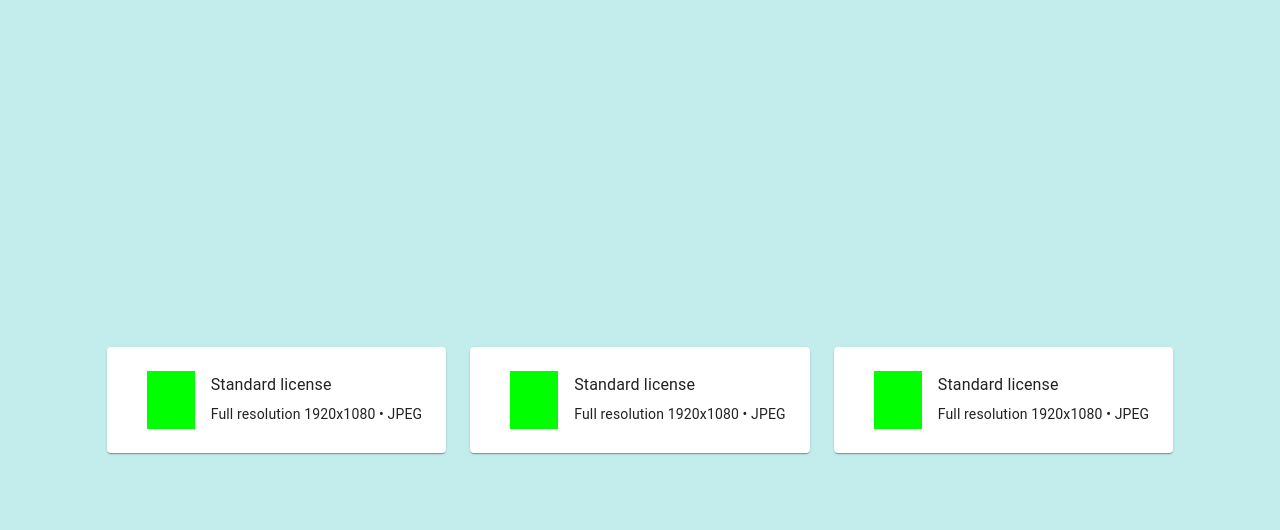
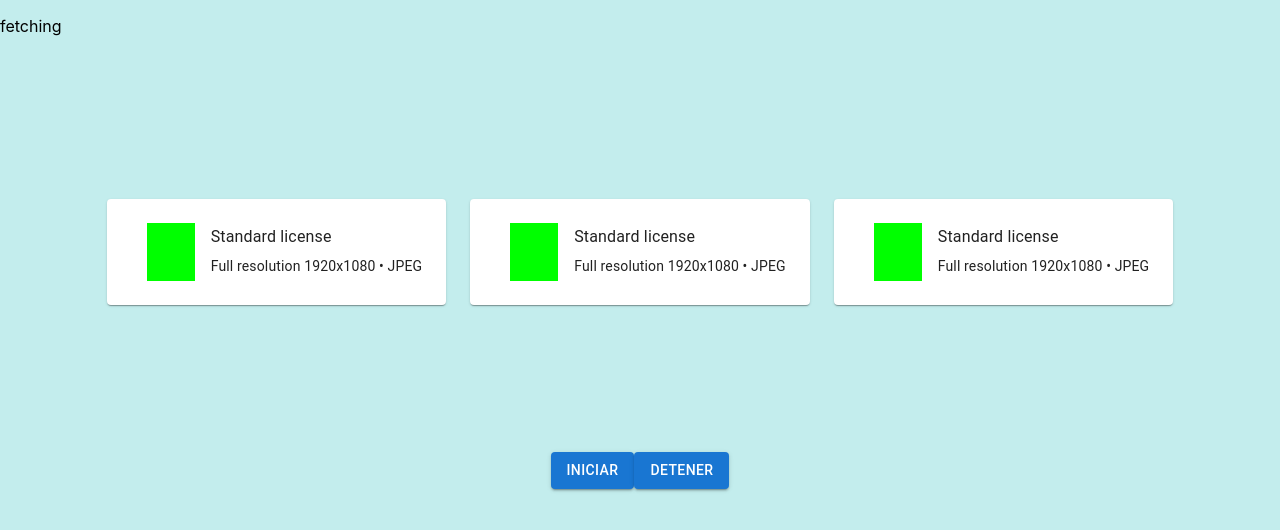
Before and after one commit to Nara00/RCP, a React (Create React App) app in the folder front-rcp/: page / in a window 1280 px wide. Shown: the top 530 px of the page. Built offline with nearby package versions, Linux system fonts and the light colour scheme; no server answers.

Commit message:
WIP front

```diff
--- a/front-rcp/src/App.js
+++ b/front-rcp/src/App.js
@@ -4,9 +4,14 @@ import { useState, useEffect } from 'react'
 import Grid from '@mui/material/Grid';
 import Card from './Card';
 import Box from '@mui/material/Box';
+import { Button } from '@mui/material';
 
 const App = () => {
   const [time, setTime] = useState('fetching')
+  const [presion, setPresion] = useState('fetching')
+  const [distancia, setDistancia] = useState('fetching')
+  const [frecuencia, setFrecuencia] = useState('fetching')
+
   const [simulationStatus, setSimulationStatus] = useState(0)
 
   useEffect(() => {
@@ -29,18 +34,19 @@ const App = () => {
       } catch (error) {
         console.log("error");
       }
+    }
     simulationStatus === 1 ? fetchData("start") : fetchData("stop");
-    }
   }, [simulationStatus]);
 
   return (
-
+    <>
+      <p> {time} </p>
       <div style={{
         display: "flex",
         alignItems: "center",
         justifyContent: "center",
         width: '100wh',
-      height: '100vh'
+        height: '50vh'
       }}>
         <Grid container sx={(theme) => ({
           justifyContent: "center"
@@ -48,6 +54,7 @@ const App = () => {
           // justifyContent: "center",
           // }
         })}>
+
           <Grid item>
             <Card />
           </Grid>
@@ -58,7 +65,14 @@ const App = () => {
             <Card />
           </Grid>
         </Grid>
+
       </div>
+      <div style={{ textAlign: '-webkit-center' }}>
+        <Button variant="contained" onClick={() => setSimulationStatus(1)}>Iniciar</Button>
+        <Button variant="contained" onClick={() => setSimulationStatus(0)}>Detener</Button>
+      </div>
+
+    </>
   )
 }
 export default App;
```
Also changed, not shown: front-rcp/src/Card.js (+0 -17 lines). Lines whose indentation alone changed are shown as unchanged.
